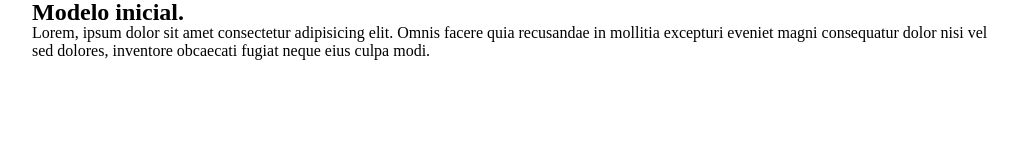
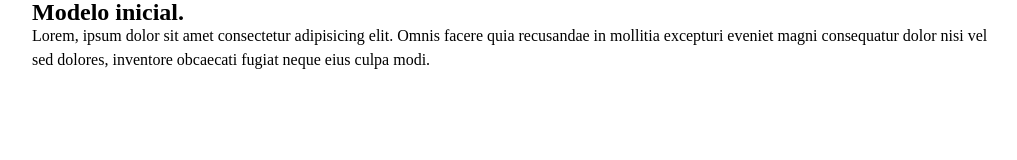
Before and after one commit to Luciana-Santos/gulp-arquivos-modelo, a website: page index.html in a window 1280 px wide. Shown: the whole page, without its empty margins (128-1145 px from the left). Drawn offline with nearby package versions, Linux system fonts and the light colour scheme; files that its build step writes are made by us from their sources.

Commit message:
atualizações
mudanças no body

```diff
--- a/app/scss/globals/basic.scss
+++ b/app/scss/globals/basic.scss
@@ -1,7 +1,7 @@
 *, *::before, *::after {
   margin: 0;
   padding: 0;
-  box-sizing: inherit;
+  box-sizing: border-box;
 }
 
 img {
@@ -15,3 +15,12 @@ h1, h2, h3 {
 a {
   text-decoration: none;
 }
+
+ul {
+  list-style: none;
+}
+
+body {
+  min-height: 100vh;
+  line-height: 1.5;
+}
```
